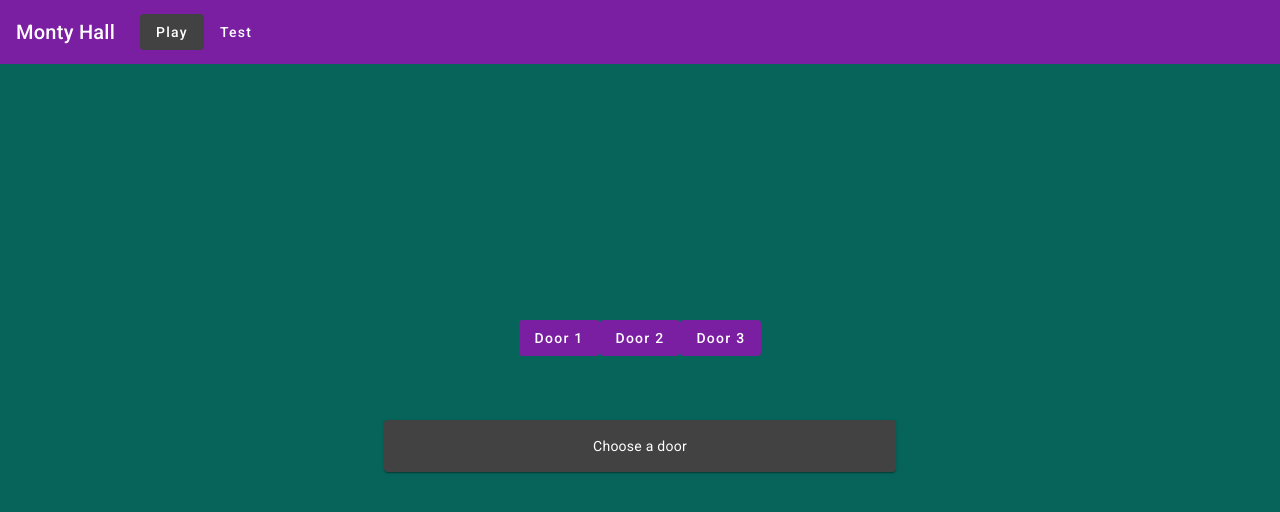
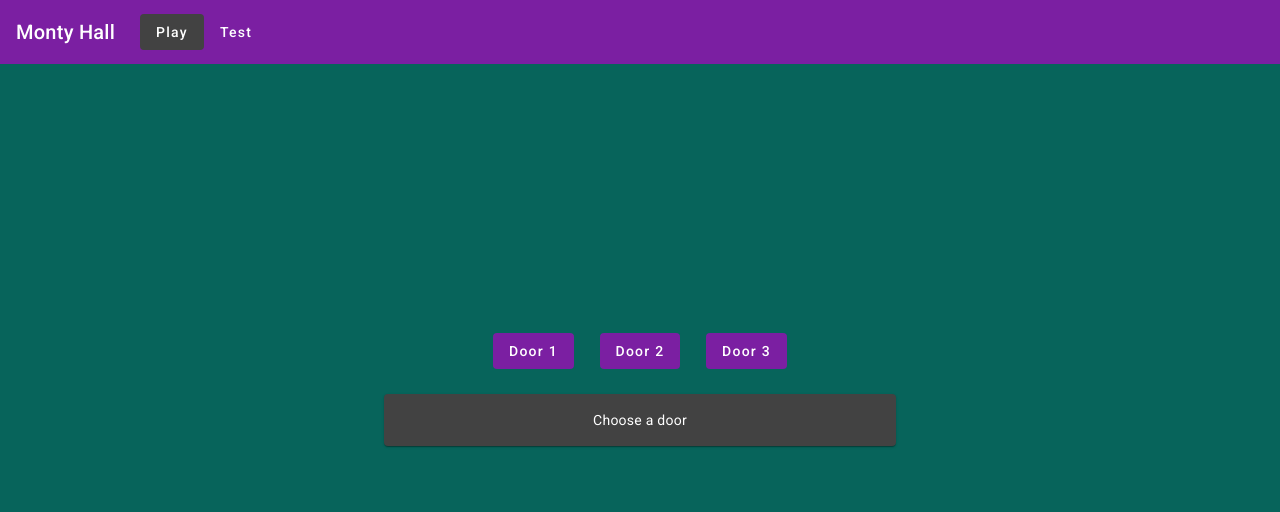
Before and after one commit to sbaby3/monty-hall-ui, an Angular app: page /playGame in a window 1280 px wide. Shown: the top 512 px of the page. Built offline with nearby package versions, Linux system fonts and the light colour scheme.

Commit message:
fixed styling on doors buttons

```diff
--- a/src/app/components/play-game/play-game.component.css
+++ b/src/app/components/play-game/play-game.component.css
@@ -9,5 +9,9 @@
     margin-left: 30%;
     margin-right: 30%;
     color: white;
-    margin-top: 5%;
+    margin-top: 1%;
 }
+
+.all-doors button {
+    margin: 1%;
+}
```
